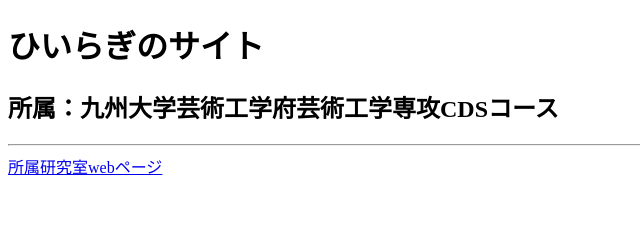
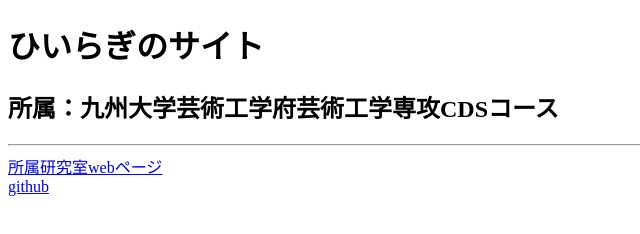
Before and after one commit to ShuGoto/shugoto.github.io, a plain HTML site: page index.html in a window 1280 px wide. Shown: the full height of the page, 0-640 px from the left. Drawn offline with Linux system fonts and the light colour scheme.

Commit message:
Initial commit

```diff
--- a/index.html
+++ b/index.html
@@ -13,6 +13,7 @@
             所属：九州大学芸術工学府芸術工学専攻CDSコース<br>
         </h2>
         <hr>
-        <a href="http://www.design.kyushu-u.ac.jp/~omotoken/link/">所属研究室webページ</a>
+        <a href="http://www.design.kyushu-u.ac.jp/~omotoken/link/">所属研究室webページ</a><br>
+        <a href="https://github.com/ShuGoto">github</a>
     </body>
 </htme>
```
